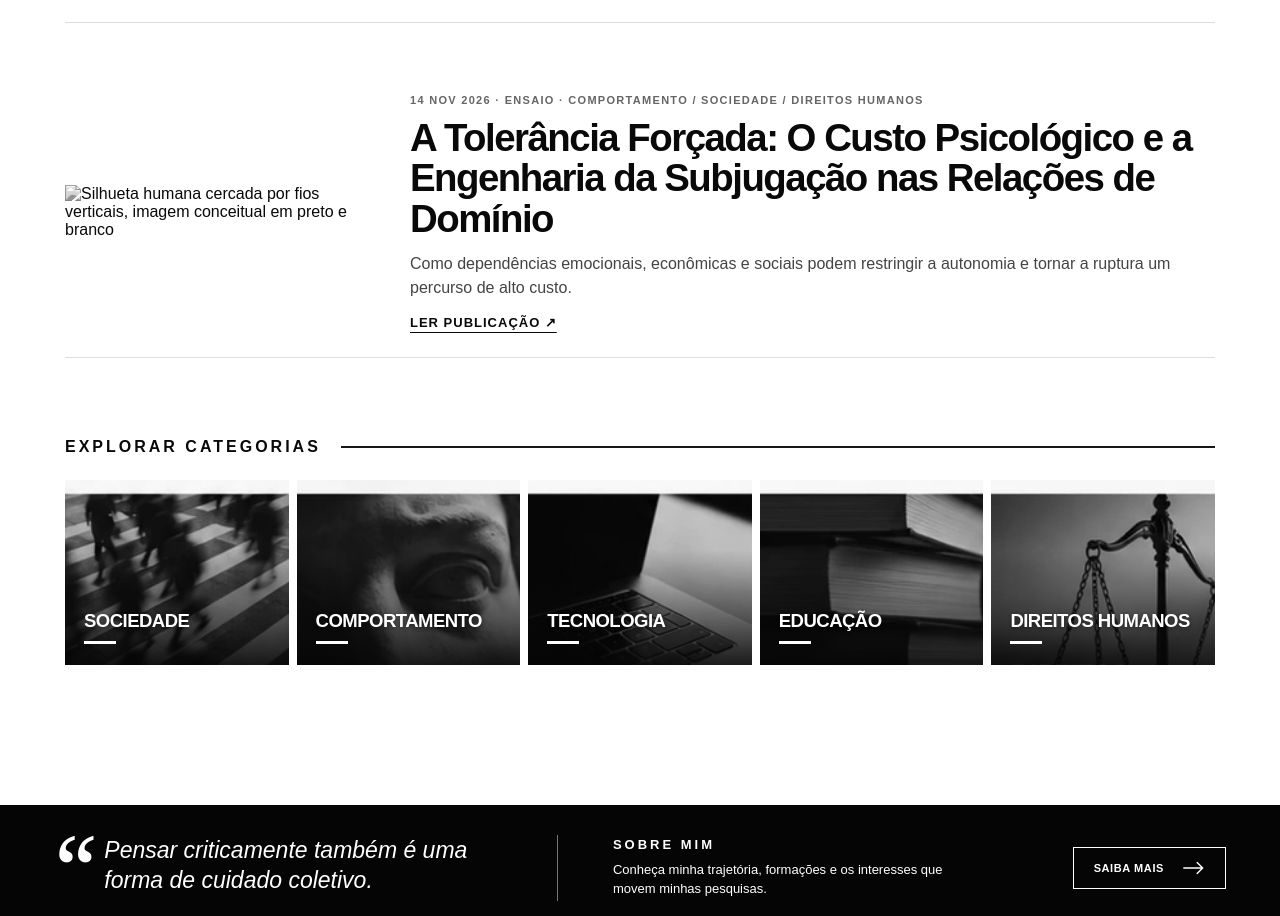
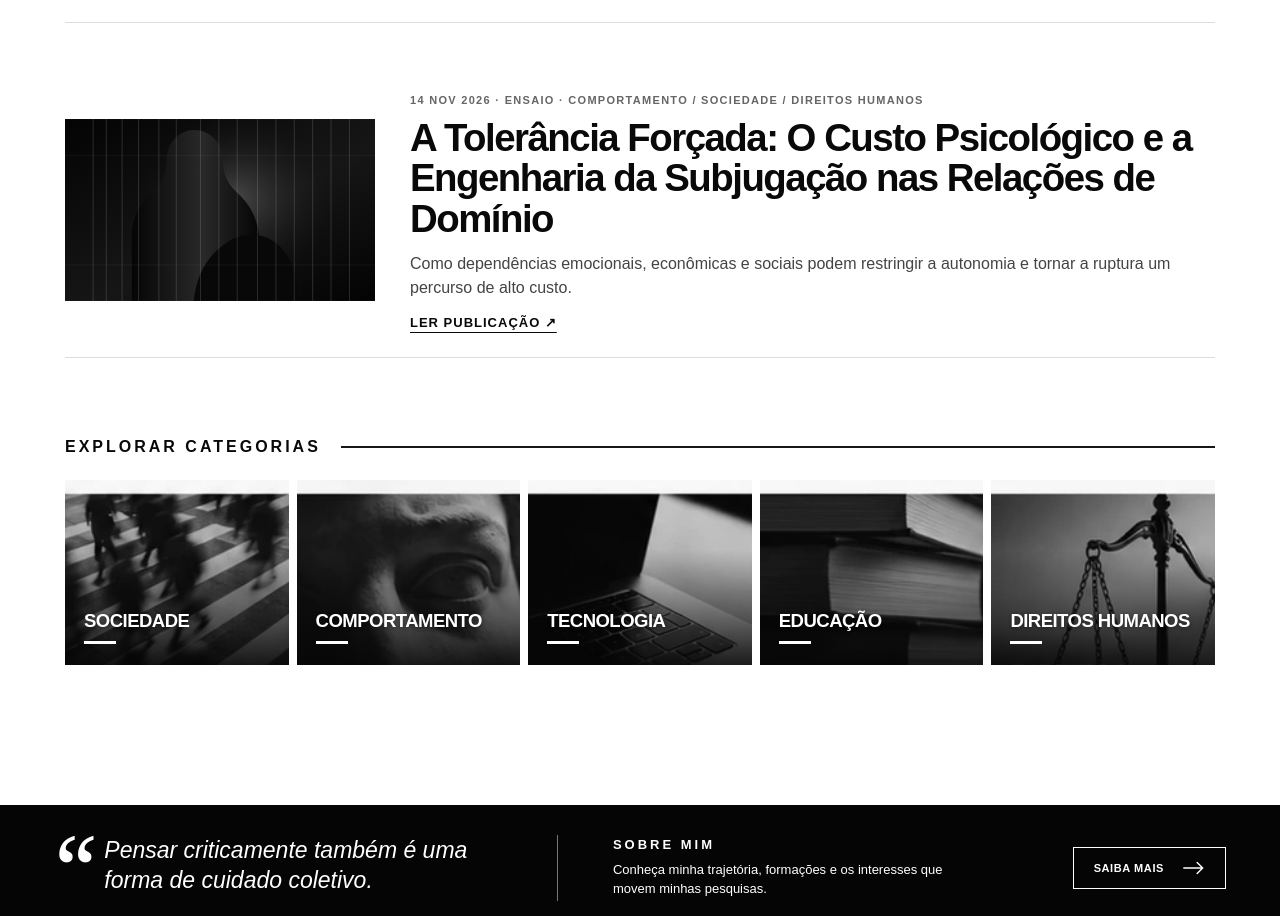
Before and after one commit to nariellysantoswork-hue/Narielly-Santos, a plain HTML site: page artigos/index.html in a window 1280 px wide. Shown: the part 1101-2017 px from the top of the page. Drawn offline with Linux system fonts and the light colour scheme.

Commit message:
Vincular imagem editorial do ensaio

```diff
--- a/artigos/index.html
+++ b/artigos/index.html
@@ -17,7 +17,7 @@
 <main id="main"><section class="inner-hero no-image"><div class="inner-kicker">ACERVO AUTORAL / 01</div><h1>ARTIGOS &amp;<br/>ENSAIOS</h1><p>Ideias, investigações e perguntas sobre diferentes áreas do conhecimento, escritas para aproximar a pesquisa do cotidiano.</p></section>
 <div class="content-container"><div class="section-overline" data-category-title="">PUBLICAÇÕES RECENTES</div><div class="article-list" data-article-list=""><article class="article-list-card" data-categories="comportamento,saude-mental,relacoes-familiares"><a href="narcisismo-parental-autonomia-emocional/index.html" aria-label="Ler A dificuldade de personalização em filhos de pais narcisistas"><img alt="Imagem editorial em preto e branco sobre relações familiares" src="../assets/article-familia.webp"/></a><div><div class="small-meta">ENSAIO TEÓRICO · COMPORTAMENTO / SAÚDE MENTAL / RELAÇÕES FAMILIARES</div><h2><a href="narcisismo-parental-autonomia-emocional/index.html">A dificuldade de personalização em filhos de pais narcisistas</a></h2><p>Uma reflexão sobre individuação, autonomia emocional, saúde mental e dinâmicas de violência intrafamiliar.</p><a class="text-arrow" href="narcisismo-parental-autonomia-emocional/index.html">LER PUBLICAÇÃO ↗</a></div></article>
 <article class="article-list-card" data-categories="sociedade,direitos-humanos"><a href="alem-do-agressor/index.html"><img alt="Silhueta conceitual em preto e branco" src="../assets/article-silencio.webp"/></a><div><div class="small-meta">13 NOV 2026 · ENSAIO · SOCIEDADE / DIREITOS HUMANOS</div><h2><a href="alem-do-agressor/index.html">Além do agressor: quem sustenta o silêncio diante da violência sexual?</a></h2><p>Uma análise introdutória sobre gênero, cultura, relações de poder e as respostas sociais às denúncias de violência sexual.</p><a class="text-arrow" href="alem-do-agressor/index.html">LER PUBLICAÇÃO ↗</a></div></article></div>
-<article class="article-list-card" data-categories="comportamento,sociedade,direitos-humanos"><a href="tolerancia-forcada/index.html" aria-label="Ler A Tolerância Forçada"><img alt="Silhueta humana cercada por fios verticais, imagem conceitual em preto e branco" src="../assets/tolerancia-forcada.webp"/></a><div><div class="small-meta">14 NOV 2026 · ENSAIO · COMPORTAMENTO / SOCIEDADE / DIREITOS HUMANOS</div><h2><a href="tolerancia-forcada/index.html">A Tolerância Forçada: O Custo Psicológico e a Engenharia da Subjugação nas Relações de Domínio</a></h2><p>Como dependências emocionais, econômicas e sociais podem restringir a autonomia e tornar a ruptura um percurso de alto custo.</p><a class="text-arrow" href="tolerancia-forcada/index.html">LER PUBLICAÇÃO ↗</a></div></article>
+<article class="article-list-card" data-categories="comportamento,sociedade,direitos-humanos"><a href="tolerancia-forcada/index.html" aria-label="Ler A Tolerância Forçada"><img alt="Silhueta humana cercada por fios verticais, imagem conceitual em preto e branco" src="../assets/tolerancia-forcada.svg"/></a><div><div class="small-meta">14 NOV 2026 · ENSAIO · COMPORTAMENTO / SOCIEDADE / DIREITOS HUMANOS</div><h2><a href="tolerancia-forcada/index.html">A Tolerância Forçada: O Custo Psicológico e a Engenharia da Subjugação nas Relações de Domínio</a></h2><p>Como dependências emocionais, econômicas e sociais podem restringir a autonomia e tornar a ruptura um percurso de alto custo.</p><a class="text-arrow" href="tolerancia-forcada/index.html">LER PUBLICAÇÃO ↗</a></div></article>
 <div class="empty-state" data-empty-state="" hidden=""><h2>Novas publicações em preparação</h2><p>Esta categoria ainda não tem um texto publicado. O primeiro ensaio já está disponível nas seções Sociedade e Direitos humanos.</p><a href="./index.html">Ver todos os artigos ↗</a></div>
 <h2 class="section-label">EXPLORAR CATEGORIAS</h2><div class="topics-page"><a aria-label="Publicações de Sociedade" class="topic-card" href="../artigos/index.html?tema=sociedade"><img alt="Fotografia conceitual para a categoria Sociedade" src="../assets/category-sociedade.webp"/><span>SOCIEDADE</span></a><a aria-label="Publicações de Comportamento" class="topic-card" href="../artigos/index.html?tema=comportamento"><img alt="Fotografia conceitual para a categoria Comportamento" src="../assets/category-comportamento.webp"/><span>COMPORTAMENTO</span></a><a aria-label="Publicações de Tecnologia" class="topic-card" href="../artigos/index.html?tema=tecnologia"><img alt="Fotografia conceitual para a categoria Tecnologia" src="../assets/category-tecnologia.webp"/><span>TECNOLOGIA</span></a><a aria-label="Publicações de Educação" class="topic-card" href="../artigos/index.html?tema=educacao"><img alt="Fotografia conceitual para a categoria Educação" src="../assets/category-educacao.webp"/><span>EDUCAÇÃO</span></a><a aria-label="Publicações de Direitos Humanos" class="topic-card" href="../artigos/index.html?tema=direitos-humanos"><img alt="Fotografia conceitual para a categoria Direitos Humanos" src="../assets/category-direitos-humanos.webp"/><span>DIREITOS HUMANOS</span></a></div></div></main>
 <footer class="site-footer"><div class="footer-inner"><div class="footer-quote"><span aria-hidden="true" class="footer-quote-mark">“</span><em>Pensar criticamente também é uma forma de cuidado coletivo.</em></div><div class="footer-about"><h2>SOBRE MIM</h2><p>Conheça minha trajetória, formações e os interesses que movem minhas pesquisas.</p></div><a class="light-button" href="../sobre/index.html">SAIBA MAIS <svg aria-hidden="true" fill="none" stroke="currentColor" stroke-linecap="round" viewbox="0 0 28 18"><path d="M1 9h24M18 2l7 7-7 7"></path></svg></a></div>
```
